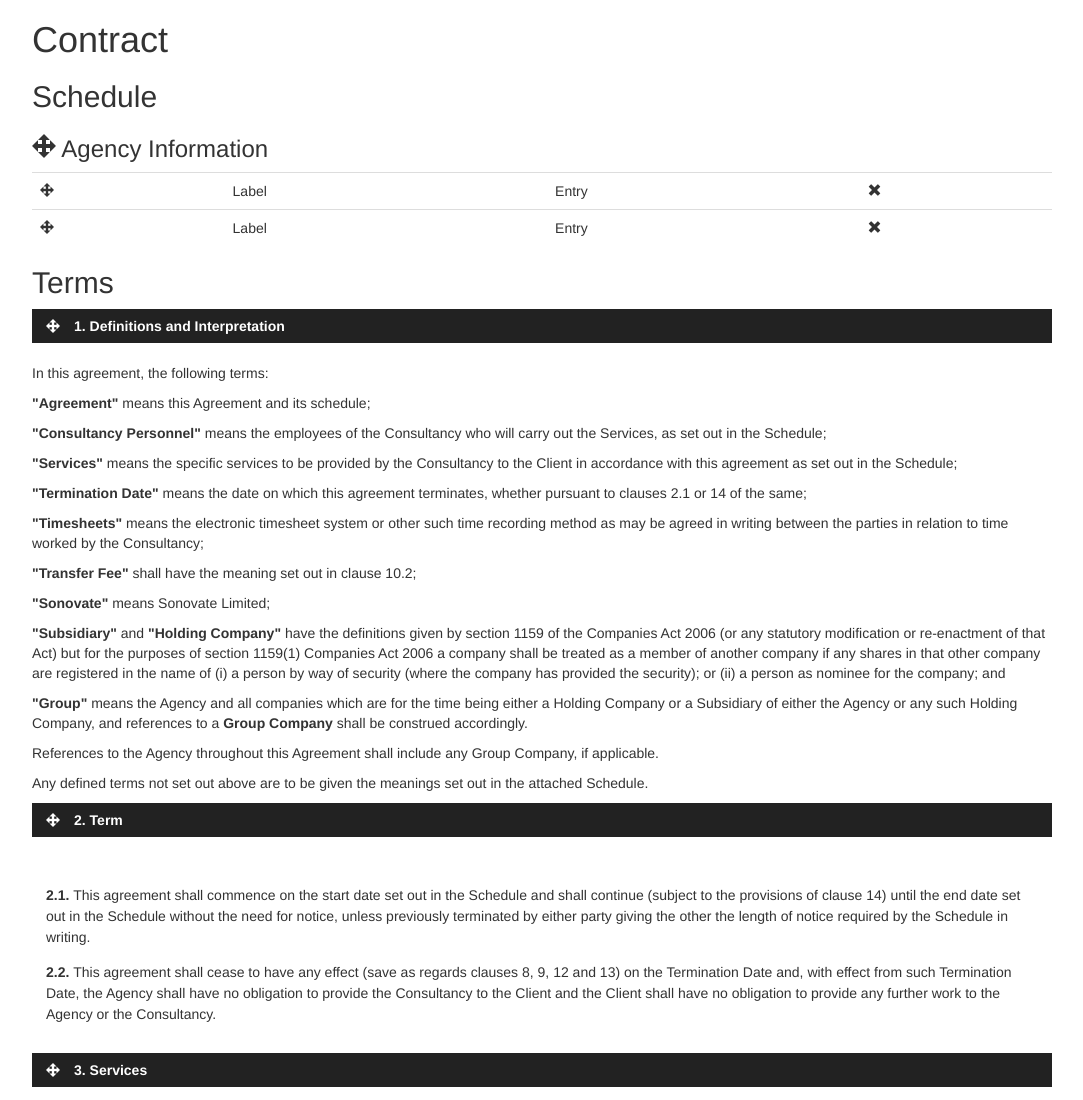
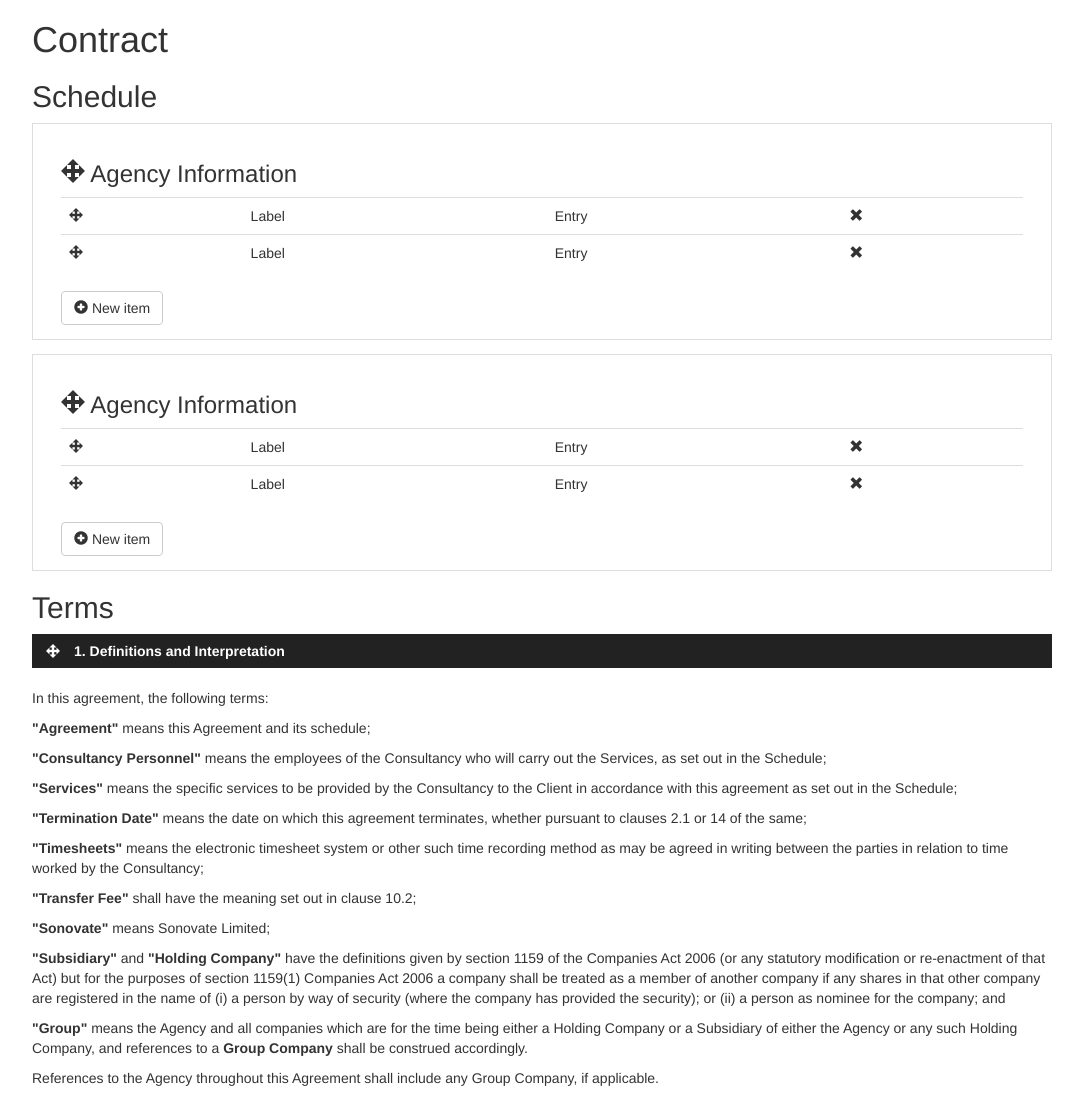
Before and after one commit to mnokeefe/contract-editor, a website: page index.html in a window 1280 px wide. Shown: the top 1100 px of the page, without its empty margins (98-1181 px from the left). Drawn offline with nearby package versions, Linux system fonts and the light colour scheme.

Commit message:
schedule working

```diff
--- a/index.html
+++ b/index.html
@@ -13,26 +13,52 @@
 
   <h2>Schedule</h2>
   <section class="js-sortable">
-    <div>
+    <div class="schedule-group">
       <h3><span class="js-table-handle glyphicon glyphicon-move" aria-hidden="true"></span> Agency Information</h3>
       <table class="js-sort-table table table-hover">
         <tbody>
           <tr>
             <td><span class="glyphicon glyphicon-move" aria-hidden="true"></span></td>
-            <td>Label</td>
-            <td>Entry</td>
-            <td><span class="glyphicon glyphicon-remove" aria-hidden="true"></span></td>
+            <td contenteditable="true">Label</td>
+            <td contenteditable="true">Entry</td>
+            <td><span class="js-delete-row glyphicon glyphicon-remove" aria-hidden="true"></span></td>
           </tr>
           <tr>
             <td><span class="glyphicon glyphicon-move" aria-hidden="true"></span></td>
-            <td>Label</td>
-            <td>Entry</td>
-            <td><span class="glyphicon glyphicon-remove" aria-hidden="true"></span></td>
+            <td contenteditable="true">Label</td>
+            <td contenteditable="true">Entry</td>
+            <td><span class="js-delete-row glyphicon glyphicon-remove" aria-hidden="true"></span></td>
           </tr>
         </tbody>
       </table>
+      <button class="js-add-item btn btn-default">
+        <span class="glyphicon glyphicon-plus-sign" aria-hidden="true"></span>
+        New item
+      </button>
     </div>
-
+    <div class="schedule-group">
+      <h3><span class="js-table-handle glyphicon glyphicon-move" aria-hidden="true"></span> Agency Information</h3>
+      <table class="js-sort-table table table-hover">
+        <tbody>
+          <tr>
+            <td><span class="glyphicon glyphicon-move" aria-hidden="true"></span></td>
+            <td contenteditable="true">Label</td>
+            <td contenteditable="true">Entry</td>
+            <td><span class="js-delete-row glyphicon glyphicon-remove" aria-hidden="true"></span></td>
+          </tr>
+          <tr>
+            <td><span class="glyphicon glyphicon-move" aria-hidden="true"></span></td>
+            <td contenteditable="true">Label</td>
+            <td contenteditable="true">Entry</td>
+            <td><span class="js-delete-row glyphicon glyphicon-remove" aria-hidden="true"></span></td>
+          </tr>
+        </tbody>
+      </table>
+      <button class="js-add-item btn btn-default">
+        <span class="glyphicon glyphicon-plus-sign" aria-hidden="true"></span>
+        New item
+      </button>
+    </div>
   </section>
 
   <h2>Terms</h2>
--- a/js/main.js
+++ b/js/main.js
@@ -6,7 +6,7 @@ $('.js-sortable').sortable({
   placeholder: '<div class="placeholder"></div>'
 });
 
-// as table
+// Table
 $('.js-sort-table').sortable({
   containerSelector: 'table',
   itemPath: '> tbody',
@@ -15,11 +15,17 @@ $('.js-sort-table').sortable({
   handle: '.glyphicon-move'
 });
 
+// Add & remove buttons
+var rowTemplate = '<tr><td><span class="glyphicon glyphicon-move" aria-hidden="true"></span></td><td contenteditable="true"></td><td contenteditable="true"></td><td><span class="js-delete-row glyphicon glyphicon-remove" aria-hidden="true"></span></td></tr>'
+$(".js-add-item").click(function() {
+  $(this).prev('table').find('tbody').append(rowTemplate);
+});
+
+$('.js-sort-table').on('click', '.js-delete-row', function(){
+  $(this).closest('tr').remove();
+});
+
 // Terms
 $('.js-sortable-terms').sortable({
   handle: '.glyphicon-move'
 });
-
-$(".js-add-item").click(function() {
-  $(this).prev('ul').append('<li><span class="column-half-all title"><span class="glyphicon glyphicon-move" aria-hidden="true"></span></span><strong class="column-half-all info"></strong></li>');
-});
--- a/sass/styles.scss
+++ b/sass/styles.scss
@@ -7,33 +7,10 @@ body {
 }
 
 // Schedule
-.column-half-all {
-  float: left;
-  width: 50%;
-}
-
-.information-details {
-  list-style: none;
-  padding: 0;
-  li {
-    border-top: 1px solid $grey;
-    padding: 10px 0 30px 0;
-  }
-}
-
-.grouping {
-  border: 1px solid #222;
-  margin-bottom: 10px;
-  padding: 20px;
-  h3 {
-    font-size: 18px;
-    font-weight: bold;
-  }
-}
-
-.schedule {
-  list-style: none;
-  padding: 0;
+.schedule-group {
+    border: 1px solid $grey;
+    padding: 1em 2em;
+    margin-bottom: 1em;
 }
 
 // Terms
```
Also changed, not shown: css/styles.css, css/styles.min.css.
